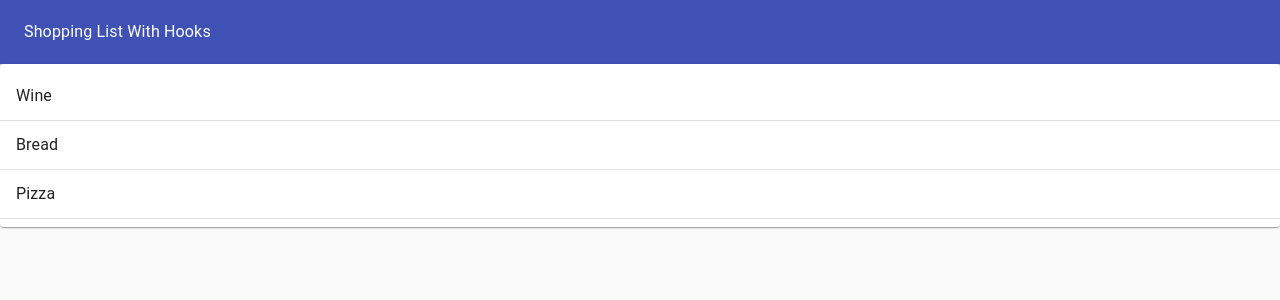
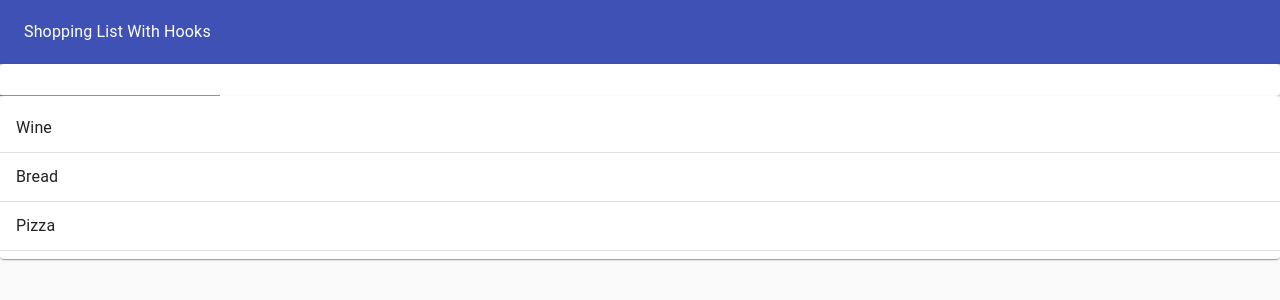
Before and after one commit to Jmurphy72383/hooks-shopping-list, a React (Create React App) app: page / in a window 1280 px wide. Shown: the top 300 px of the page. Built offline with nearby package versions, Linux system fonts and the light colour scheme.

Commit message:
added first hook with useState, added form and input for adding a new item to the shopping list

```diff
--- /dev/null
+++ b/src/components/ItemForm.js
@@ -0,0 +1,22 @@
+import React from 'react';
+import TextField from '@material-ui/core/TextField';
+import Paper from '@material-ui/core/Paper';
+import useInputState from '../hooks/useInputState';
+
+
+function ItemForm({addItem}) {
+    const [value, handleChange, reset] = useInputState('');
+    return (
+        <Paper>
+            <form onSubmit={e => {
+                e.preventDefault();
+                addItem(value);
+                reset();
+            }}>
+                <TextField value={value} onChange={handleChange}/>
+            </form>
+        </Paper>
+    )
+}
+
+export default ItemForm;
--- a/src/components/ShoppingListApp.js
+++ b/src/components/ShoppingListApp.js
@@ -5,6 +5,7 @@ import AppBar from "@material-ui/core/AppBar";
 import Toolbar from "@material-ui/core/Toolbar";
 import Grid from "@material-ui/core/Grid";
 import ShoppingList from '../components/ShoppingList';
+import ItemForm from '../components/ItemForm';
 
 function ShoppingListApp() {
     const initialItems = [
@@ -13,6 +14,10 @@ function ShoppingListApp() {
         {id: 3, thing: "Pizza", inCart: false}
     ];
     const [items, setItem] = useState(initialItems);
+
+    const addItem = newItemText => {
+        setItem([...items, {id: 4, thing: newItemText, completed: false}]);
+    };
 
     return (
         <Paper
@@ -29,7 +34,7 @@ function ShoppingListApp() {
                     <Typography color='inherit'>Shopping List With Hooks</Typography>
                 </Toolbar>
             </AppBar>
-
+            <ItemForm addItem={addItem}/>
             <ShoppingList items={items} />
         </Paper>
     )
--- /dev/null
+++ b/src/hooks/useInputState.js
@@ -0,0 +1,12 @@
+import { useState } from 'react';
+
+export default initialValue => {
+    const [value, setValue] = useState(initialValue);
+    const handleChange = e => {
+        setValue(e.target.value);
+    };
+    const reset = () => {
+        setValue("");
+    };
+    return [value, handleChange, reset];
+};
```
